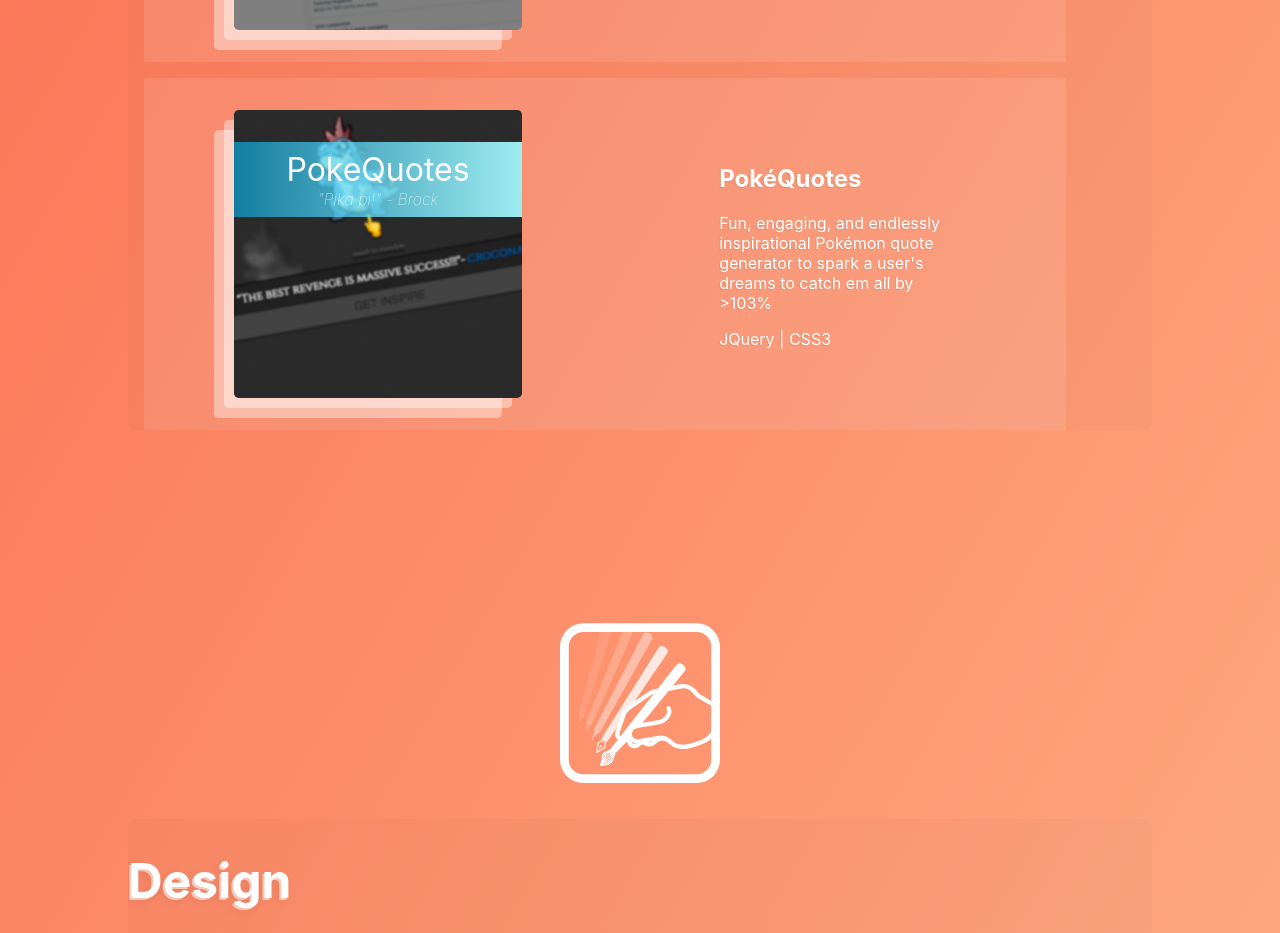
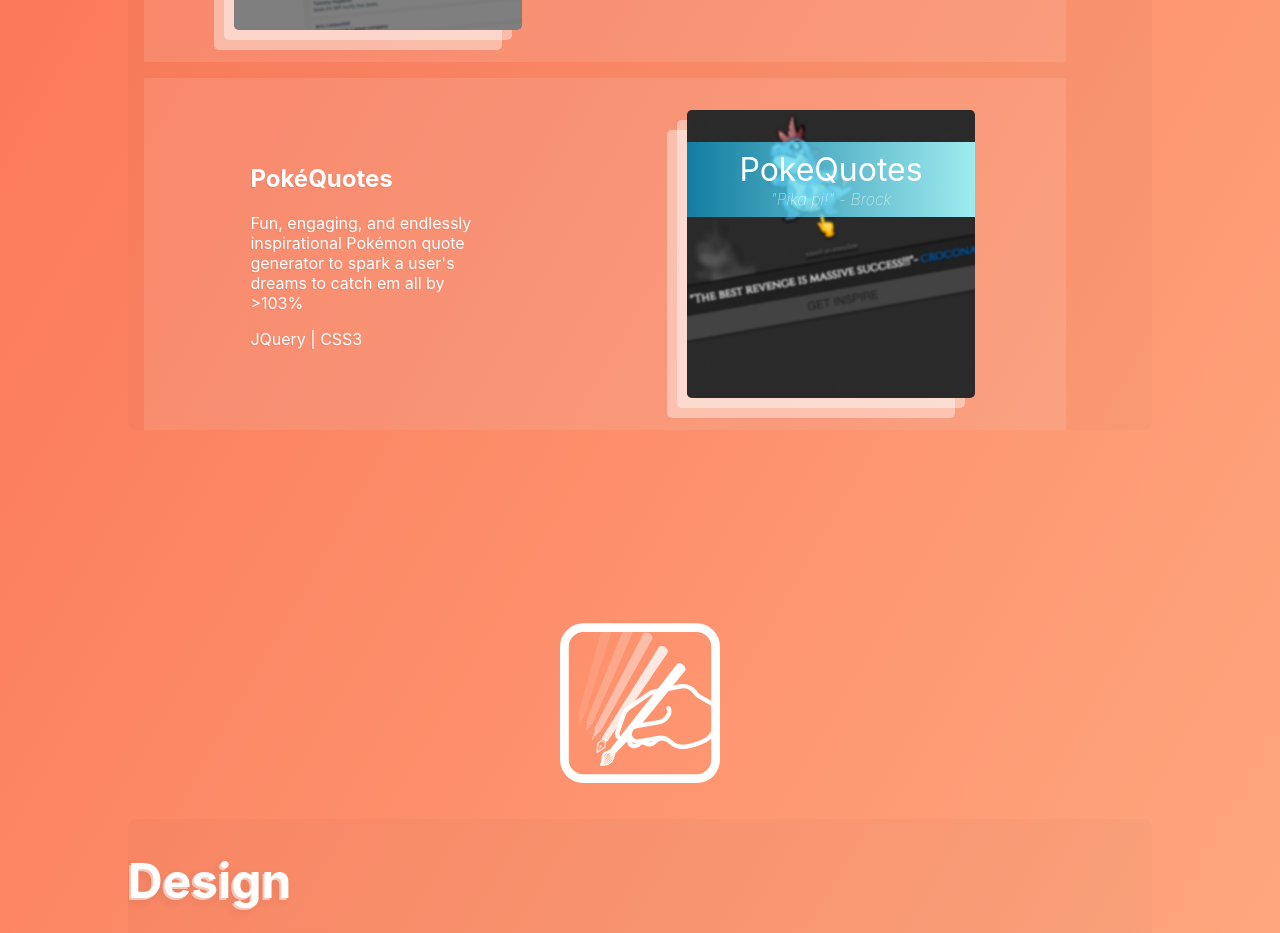
Before and after one commit to andrewmundy/andrewmundy, a React (Create React App) app: page / in a window 1280 px wide. Shown: the part 2042-2975 px from the top of the page. Built offline with nearby package versions, Linux system fonts and the light colour scheme.

Commit message:
poke alignment

```diff
--- a/src/App.js
+++ b/src/App.js
@@ -179,6 +179,12 @@
                             </div>
                             {/* POKEQUOTES */}
                             <div className="info">
+                              <div className="info-text">
+                                <h2>PokéQuotes</h2>
+                                <p>Fun, engaging, and endlessly inspirational  Pokémon quote generator to spark a user's dreams to catch em all by >103%
+                                  <p>JQuery | CSS3</p>
+                                </p>
+                              </div>
                                 <div>
                                     <a href="http://cams-ucsf.herokuapp.com/">
                                         <div className="project-tile button-hover" style={pokeBack}>
@@ -189,12 +195,6 @@
                                             </div>
                                         </div>
                                     </a>
-                                </div>
-                                <div className="info-text">
-                                    <h2>PokéQuotes</h2>
-                                    <p>Fun, engaging, and endlessly inspirational  Pokémon quote generator to spark a user's dreams to catch em all by >103%
-                                        <p>JQuery | CSS3</p>
-                                    </p>
                                 </div>
                             </div>
                         </div>
```
